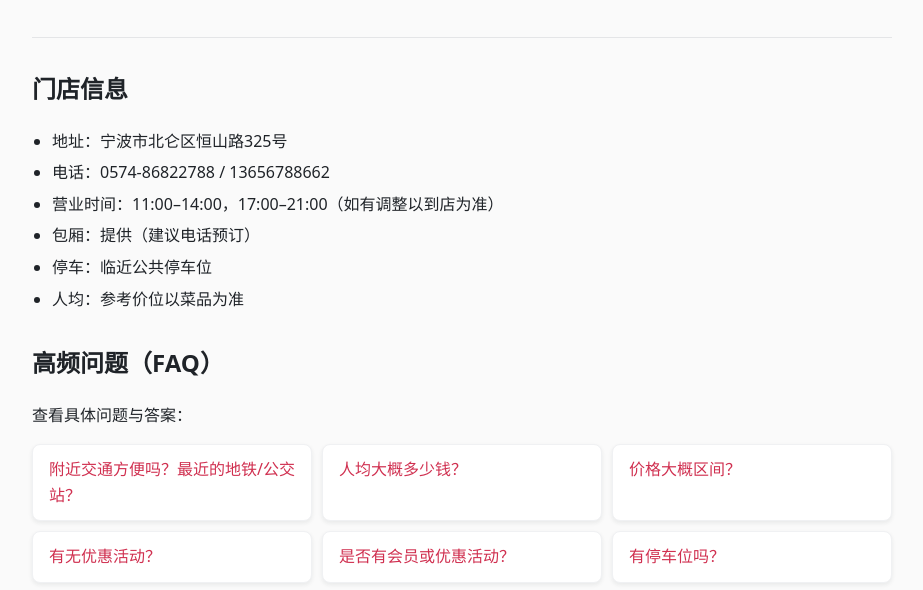
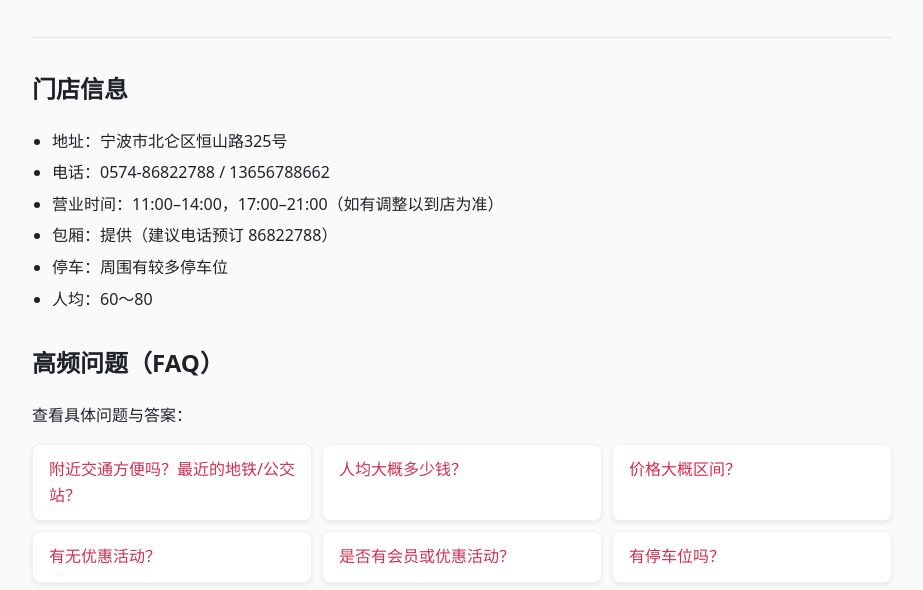
Before and after one commit to Kateiso/haorenjia-site, a plain HTML site: page index.html in a window 1280 px wide. Shown: the part 148-738 px from the top of the page, without its empty margins (178-1101 px from the left). Drawn offline with Linux system fonts and the light colour scheme.

Commit message:
Update index.html

```diff
--- a/index.html
+++ b/index.html
@@ -109,9 +109,9 @@
       <li>地址：宁波市北仑区恒山路325号</li>
       <li>电话：0574-86822788 / 13656788662</li>
       <li>营业时间：11:00–14:00，17:00–21:00（如有调整以到店为准）</li>
-      <li>包厢：提供（建议电话预订）</li>
-      <li>停车：临近公共停车位</li>
-      <li>人均：参考价位以菜品为准</li>
+      <li>包厢：提供（建议电话预订 86822788）</li>
+      <li>停车：周围有较多停车位</li>
+      <li>人均：60～80</li>
     </ul>
   </section>
 
```
